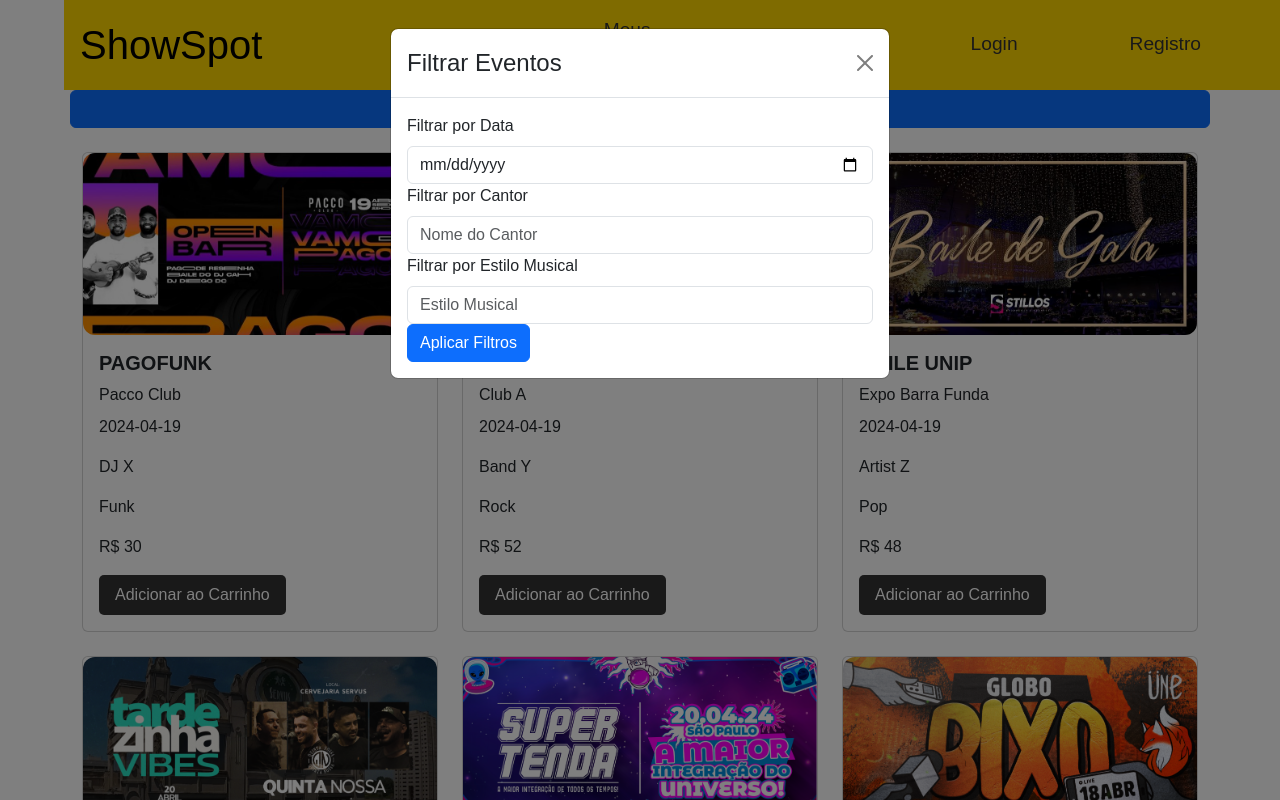
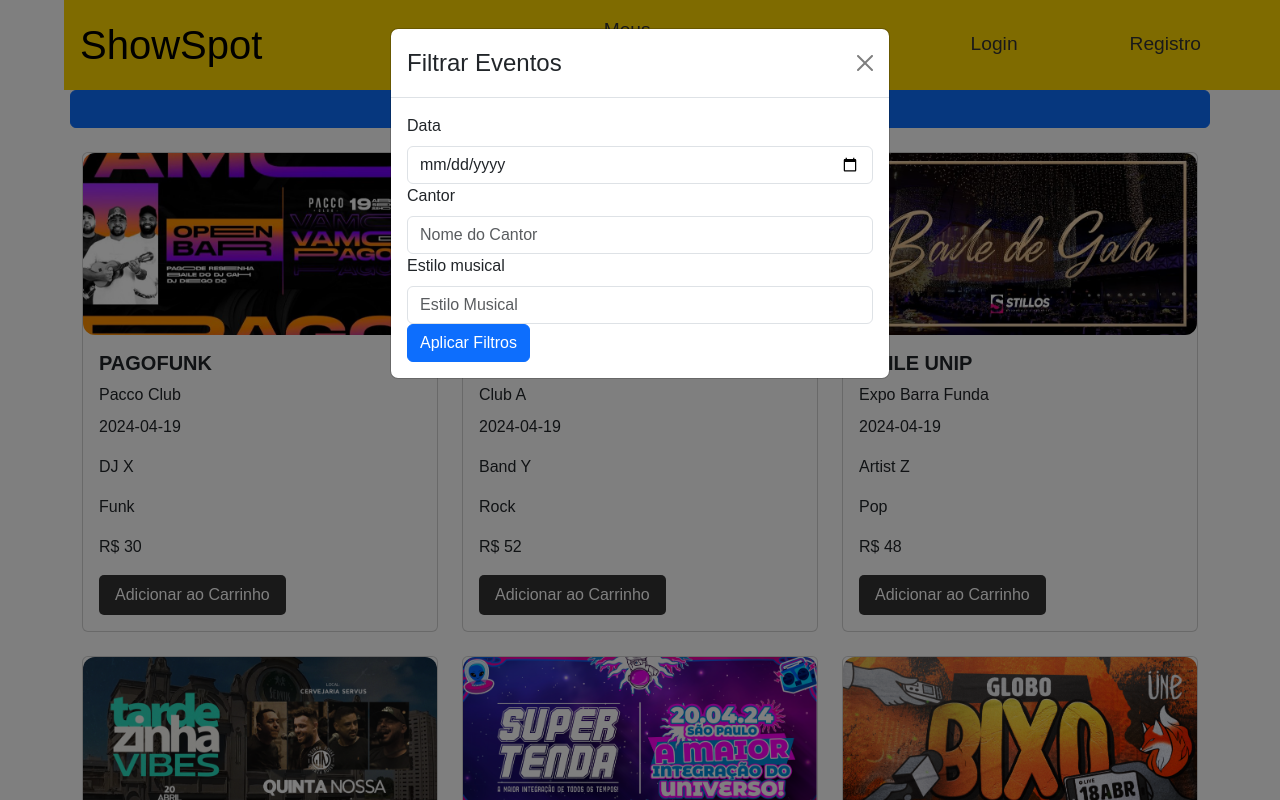
Before and after one commit to iampaulohenrique/ProjetoA3, a React (Create React App) app: page / in a window 1280 px wide. Both pictures are taken after a click on the button "Filtros". Shown: the top 800 px of the page. Built offline with nearby package versions, Linux system fonts and the light colour scheme.

Commit message:
Corrigido texto na aba filtros

```diff
--- a/src/componentes/EventList.js
+++ b/src/componentes/EventList.js
@@ -64,7 +64,7 @@
           <Modal.Body>
             <Form>
               <Form.Group controlId="dateFilter">
-                <Form.Label>Filtrar por Data</Form.Label>
+                <Form.Label>Data</Form.Label>
                 <Form.Control
                   type="date"
                   name="date"
@@ -73,7 +73,7 @@
                 />
               </Form.Group>
               <Form.Group controlId="singerFilter">
-                <Form.Label>Filtrar por Cantor</Form.Label>
+                <Form.Label>Cantor</Form.Label>
                 <Form.Control
                   type="text"
                   name="singer"
@@ -83,7 +83,7 @@
                 />
               </Form.Group>
               <Form.Group controlId="genreFilter">
-                <Form.Label>Filtrar por Estilo Musical</Form.Label>
+                <Form.Label>Estilo musical</Form.Label>
                 <Form.Control
                   type="text"
                   name="genre"
```
